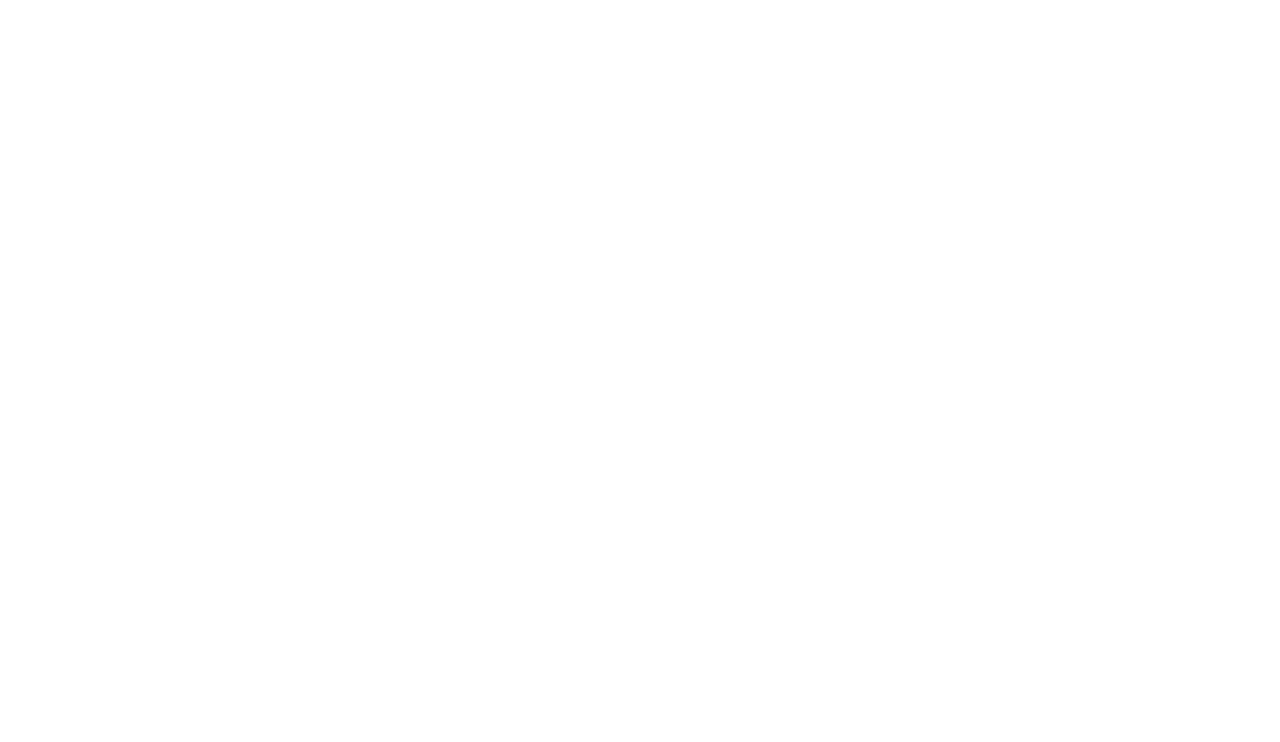
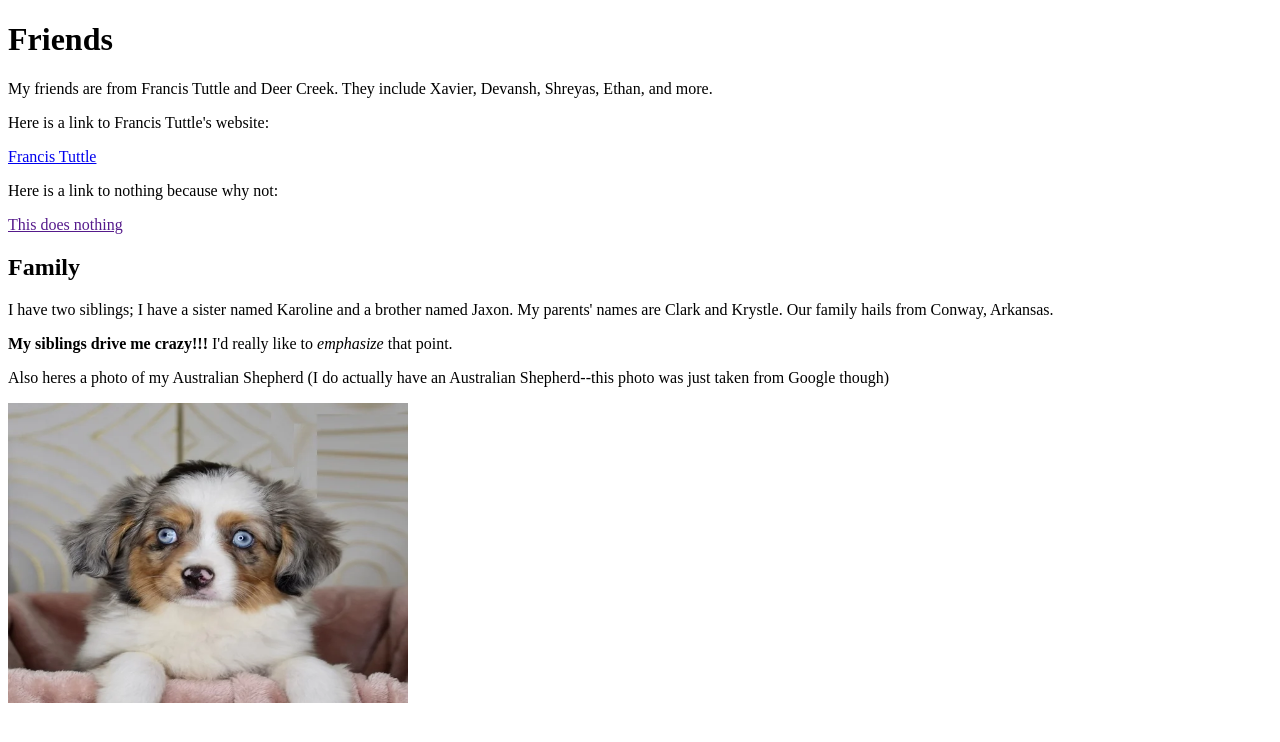
Before and after one commit to Kormei/html_1, a plain HTML site: page test.html in a window 1280 px wide. Drawn offline with Linux system fonts and the light colour scheme.

Commit message:
webpage done

```diff
--- a/test.html
+++ b/test.html
@@ -3,9 +3,19 @@
 <head>
     <meta charset="UTF-8">
     <meta name="viewport" content="width=device-width, initial-scale=1.0">
-    <title>Document testy</title>
+    <title>Friends & Family</title>
 </head>
 <body>
+    <h1>Friends</h1>
+    <p>My friends are from Francis Tuttle and Deer Creek. They include Xavier, Devansh, Shreyas, Ethan, and more.</p>
+    <p>Here is a link to Francis Tuttle's website: </p> <a href="https://www.francistuttle.edu">Francis Tuttle</a>
+    <p>Here is a link to nothing because why not: </p> <a href="">This does nothing</a>
 
+    <h2>Family</h2>
+    <p>I have two siblings; I have a sister named Karoline and a brother named Jaxon. My parents' names are Clark and Krystle. Our family hails from Conway, Arkansas.</p>
+    <strong>My siblings drive me crazy!!!</strong> I'd really like to <em>emphasize</em> that point.
+    <p>Also heres a photo of my Australian Shepherd (I do actually have an Australian Shepherd--this photo was just taken from Google though)</p>
+
+    <img src="img/doggo.png" alt="A photo of my dog" height="300" width="400"/>
 </body>
 </html>
```
Also changed, not shown: img/doggo.png (added), 2 other files.
